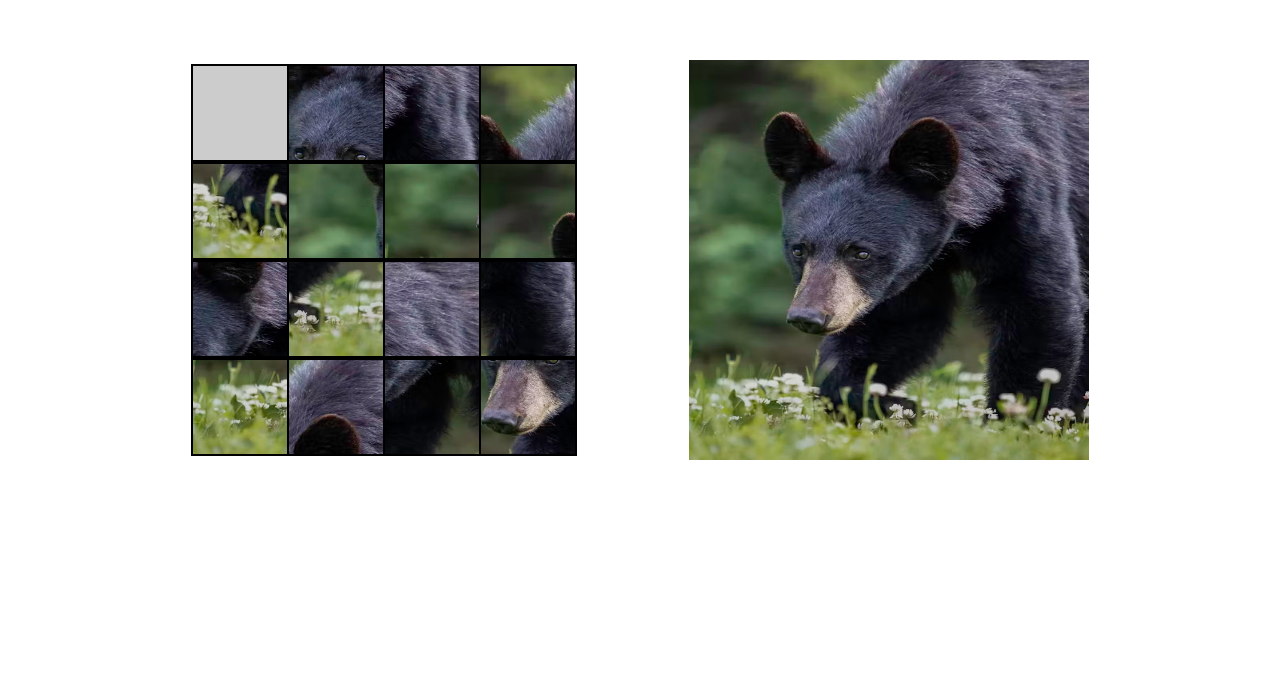
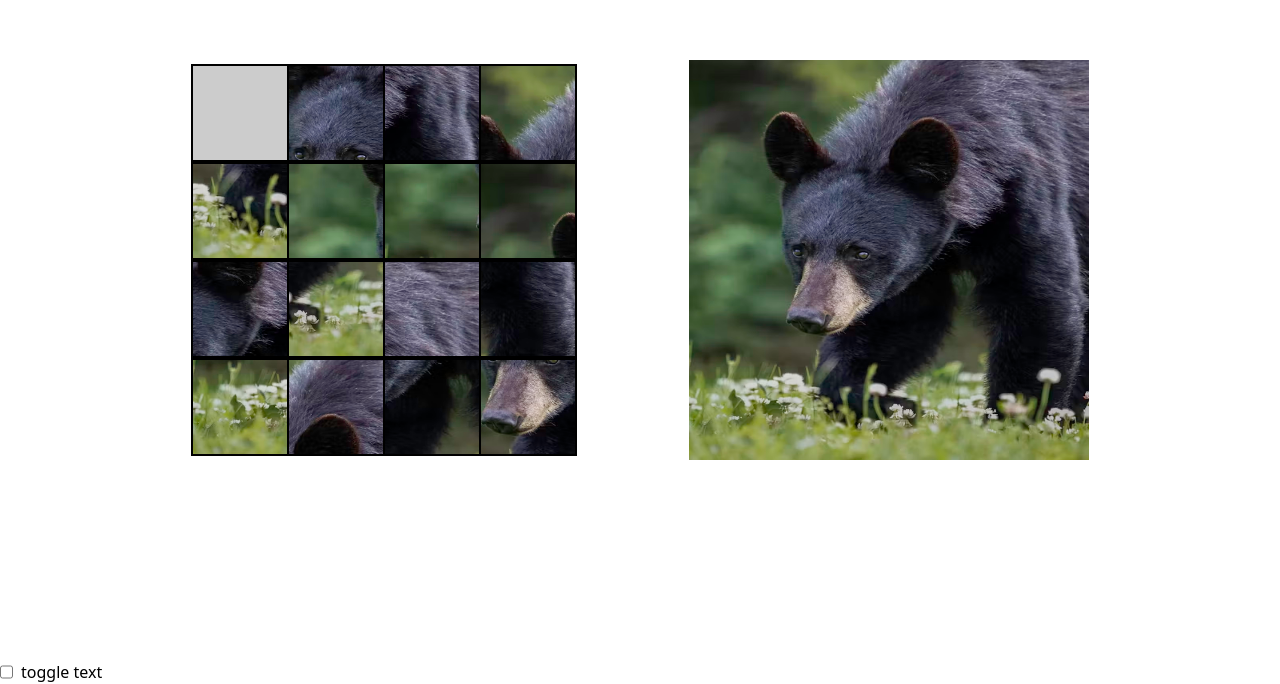
Before and after one commit to Damndaniel241/decker, a Vue app: page /puzzler in a window 1280 px wide. Shown: the part 140-824 px from the top of the page. Before the commit the page ends 800 px from the top, so only its background shows below. Built offline with nearby package versions, Linux system fonts and the light colour scheme.

Commit message:
removed clerk 6

```diff
--- a/src/views/puzzler/components/Box.vue
+++ b/src/views/puzzler/components/Box.vue
@@ -6,6 +6,7 @@ const props = defineProps({
   posR: { type: Number, required: true },
   posC: { type: Number, required: true },
   isComplete: { type: Boolean, required: false }, // New prop to indicate if the puzzle is solved
+  textOn: {type:Boolean,required:false},
 //   isSolved: Boolean, // Pass this prop to indicate if the puzzle is solved
 //   imageUrl: String,
 });
@@ -74,10 +75,11 @@ const getBackgroundStyle = computed(() => {
 
 <template>
   <button
+
   :style="getBackgroundStyle"
     class="p-2 border cursor-pointer border-black w-[6rem] h-[6rem] text-white text-lg"
   >
-    <!-- {{ props.title != "0" ? props.title : " " }} -->
+   <span v-if="props.textOn"> {{ props.title != "0" ? props.title : " " }}</span>
   </button>
 </template>
 
--- a/src/views/puzzler/views/IndexView.vue
+++ b/src/views/puzzler/views/IndexView.vue
@@ -7,8 +7,12 @@ const grid = ref([ [0, 1, 2, 3],[4, 5, 6, 7], [8,9,10,11],[12,13,14,15]]);
 const correctGrid = ref([[1, 2, 3, 4],[ 5, 6, 7, 8],[9,10,11,12],[13,14,15,0]]);
 
 
+const isTextOn = ref<Boolean>(false);
+
 // const imageUrl = "https://unsplash.com/photos/brown-bear-near-grass-field-kZ8dyUT0h30"
 // const imageUrl = "/src/views/puzzler/assets/photo-grid-1.avif"
+
+
 
 
 
@@ -185,17 +189,21 @@ function getZeroPos(){
           <!-- <div>{{colIndex }}</div> -->
         </div>
           <!-- <Box @click="getZeroPos(rowIndex,colIndex)" :title="String(elem)" :posR="rowIndex" :posC="colIndex" /> -->
-          <Box @click="swapWithZero(rowIndex,colIndex,elem)" :title="String(elem)" :posR="rowIndex" :posC="colIndex"  :isComplete="getCurrentState()"
+          <Box @click="swapWithZero(rowIndex,colIndex,elem)" :title="String(elem)" :posR="rowIndex" :posC="colIndex"  :isComplete="getCurrentState()" :textOn="isTextOn"
            />
 
         </div>
       </div>
     </div>
 </div>
+<span class="flex gap-2 lg:hidden"><input type="checkbox" class="accent-pink-500"  v-model="isTextOn"><span>toggle text</span></span>
+<p class="text-green-500 lg:hidden" v-if="getCurrentState()">Congratulations! Puzzle Solved!</p>
 
 <div >
   <img src="/src/views/puzzler/assets/photo-grid-1.avif" alt="" class="h-[400px] w-[400px] " >
 </div>
-<p class="text-green-500" v-if="getCurrentState()">Congratulations! Puzzle Solved!</p>
-  </div>
+</div>
+<span class=" gap-2 lg:flex hidden"><input type="checkbox" class="accent-pink-500"  v-model="isTextOn"><span>toggle text</span></span>
+<p class="text-green-500 lg:block hidden" v-if="getCurrentState()">Congratulations! Puzzle Solved!</p>
+
 </template>
```
